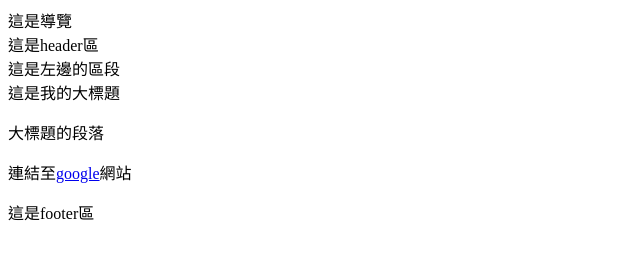
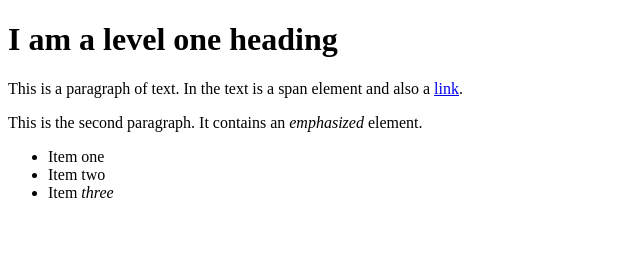
Before and after one commit to stevehoho/__web5, a plain HTML site: page 純網頁2/index1.html in a window 1280 px wide. Shown: the whole page, without its empty margins (0-640 px from the left). Drawn offline with Linux system fonts and the light colour scheme.

Commit message:
新增index1.html

```diff
--- a/純網頁2/index1.html
+++ b/純網頁2/index1.html
@@ -1,30 +1,28 @@
 <!DOCTYPE html>
-<html lang="zh-TW">
+<html lang="en">
 
 <head>
     <meta charset="UTF-8">
     <meta http-equiv="X-UA-Compatible" content="IE=edge">
     <meta name="viewport" content="width=device-width, initial-scale=1.0">
-    <title>我的第一頁網頁</title>
+    <title>Document</title>
 </head>
 
 <body>
-    <nav>這是導覽</nav>
+    <h1>I am a level one heading</h1>
 
-    <header>這是header區</header>
+    <p>This is a paragraph of text. In the text is a <span>span element</span>
+        and also a <a href="http://example.com">link</a>.</p>
 
-    <section>
-        這是左邊的區段
-        <section>
+    <p>This is the second paragraph. It contains an <em>emphasized</em> element.</p>
 
-            <main>
-                <hl>這是我的大標題</hl>
-                <p>大標題的段落</p>
-                <p>連結至<a href="http://www.google.com">google</a>網站</p>
-                <main>
+    <ul>
+        <li>Item one</li>
+        <li>Item two</li>
+        <li>Item <em>three</em></li>
+    </ul>
 
-                    <footer>
-                        <hl>這是footer區</hl>
+</body>
 </body>
 
 </html>
```
